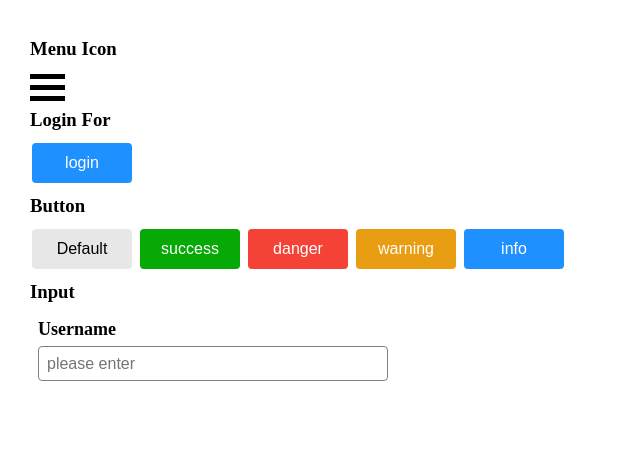
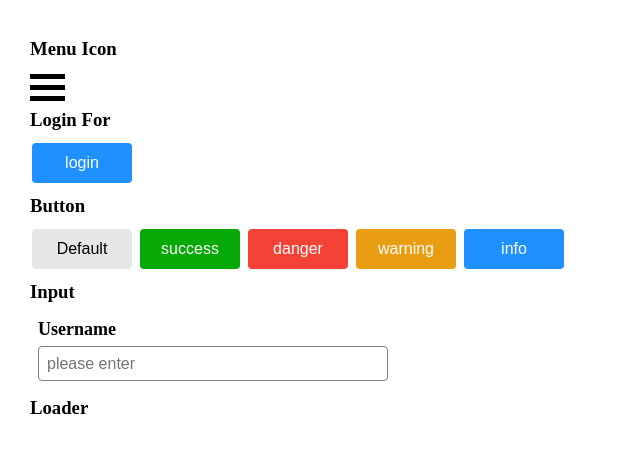
Before and after one commit to 1446450047/JS-Component, a website built with Vite: page index.html in a window 1280 px wide. Shown: the whole page, without its empty margins (0-640 px from the left). Built offline with nearby package versions, Linux system fonts and the light colour scheme; files whose address does not match are found by name.

Commit message:
添加Loader基本文件

```diff
--- a/index.html
+++ b/index.html
@@ -55,6 +55,10 @@
         <span>Username</span>
         <input placeholder="please enter" type="text">
     </lable>
+
+    <h3 class="title">Loader</h3>
+    <div class="loader"></div>
+
 </div>
 
 <script type="module" src="/main.js"></script>
```
Also changed, not shown: loader/loader.scss (added).
